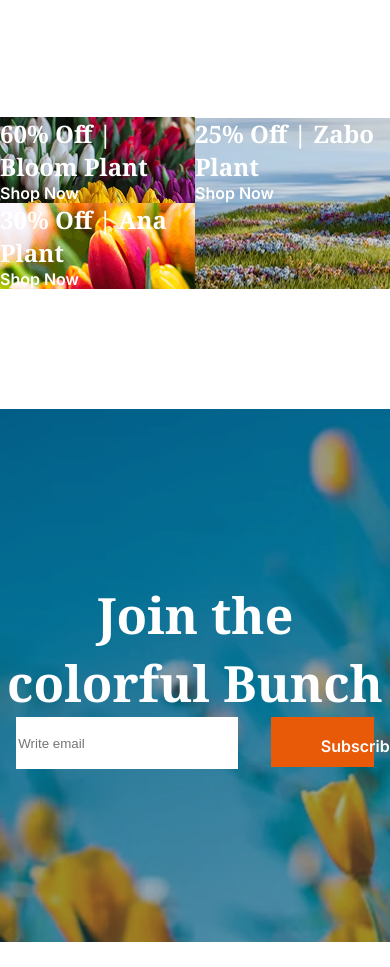
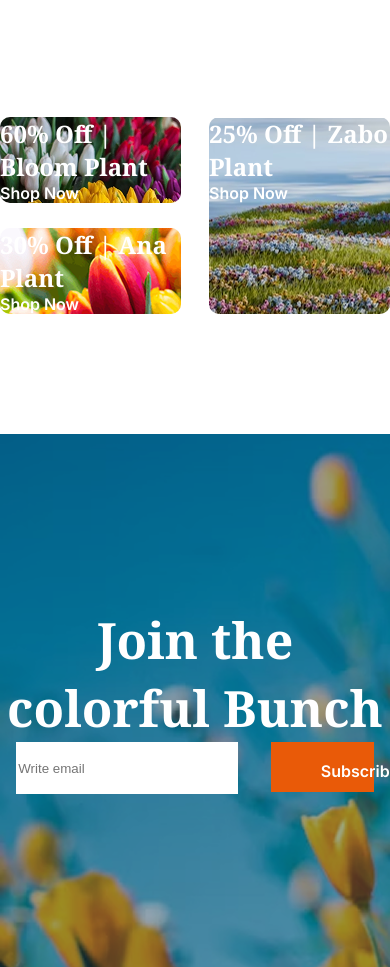
Before and after one commit to uhanicodes/assignment-2-responsive-flowers-, a plain HTML site: page index.html in a window 390 px wide. Shown: the part 3599-4566 px from the top of the page. Drawn offline with Linux system fonts and the light colour scheme.

Commit message:
final commit

```diff
--- a/styles/style.css
+++ b/styles/style.css
@@ -223,12 +223,14 @@ nav {
 
 .flower-bloom {
     display: grid;
+    justify-items:stretch;
+    gap: 28px;
     grid-template-columns: repeat(2, 1fr);
 }
 
 .flower-bloom-double {
     display: grid;
-
+    gap: 25px;
 }
 
 .flower-bloom-small, .flower-bloom-big {
@@ -236,11 +238,11 @@ nav {
     text-decoration: none;
     font-weight: 600;
     font-size: 16px;
-
 }
 
 .bloom-plant, .ana-plant, .zabo-plant {
     color: #FFFFFF;
+    border-radius: 10px;
 }
 
 .bloom-plant {
@@ -256,6 +258,17 @@ nav {
 .zabo-plant {
     background-image: url(../assets/deal-zabo.png);
     background-repeat: no-repeat;
+}
+
+/* Flower bloom section responsive */
+
+@media screen and (max-width: 576px){
+    .flower-bloom {
+        grid-template-rows: repeat(1, 1fr);
+    }
+    .flower-bloom-double {
+        grid-template-rows: repeat(1, 1fr);
+    }
 }
 
 /* Join section styles */
@@ -314,6 +327,10 @@ nav {
 footer {
     margin: 50px 160px;
     display: grid;
+    /* justify-content: left; */
+    /* align-content:end; */
+    /* justify-items: left; */
+    justify-self: left;
     grid-template-columns: repeat(4, 1fr);
 }
 
```
